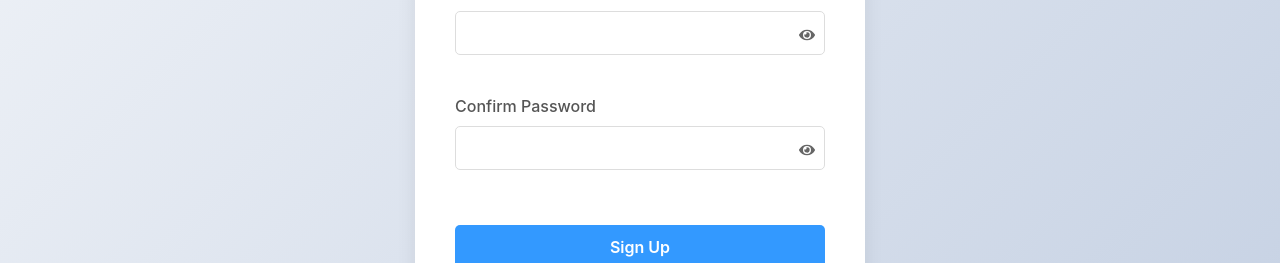
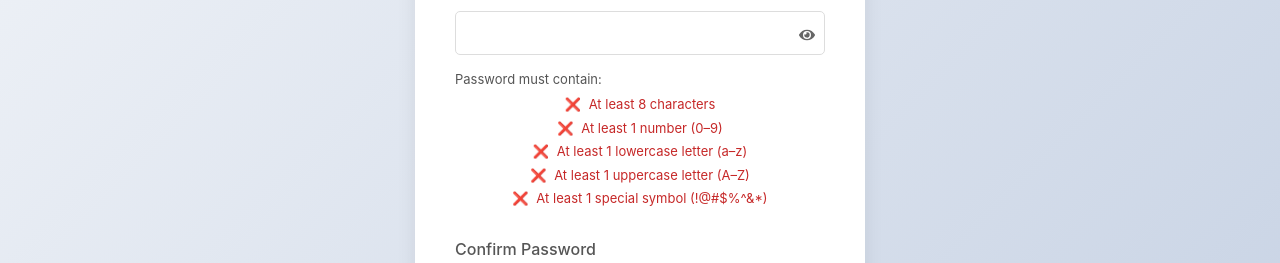
Before and after one commit to ShivanshCoding36/Privofy, a React (Create React App) app: page /signup in a window 1280 px wide. Shown: the part 537-800 px from the top of the page. Built offline with nearby package versions, Linux system fonts and the light colour scheme; no server answers.

Commit message:
Update Signup.jsx

```diff
--- a/src/pages/Signup.jsx
+++ b/src/pages/Signup.jsx
@@ -24,6 +24,17 @@ const Signup = () => {
       [e.target.name]: e.target.value
     });
   };
+
+  const getPasswordRuleState = (pwd) => ({
+    length: pwd.length >= 8,
+    number: /\d/.test(pwd),
+    lower: /[a-z]/.test(pwd),
+    upper: /[A-Z]/.test(pwd),
+    special: /[!@#$%^&*]/.test(pwd),
+  });
+
+  const rules = getPasswordRuleState(formData.password);
+  const isPasswordValid = Object.values(rules).every(Boolean);
 
   const handleSocialLogin = async (provider) => {
     try {
@@ -68,6 +79,11 @@ const Signup = () => {
 
     if (formData.password !== formData.confirmPassword) {
       setError("Passwords don't match");
+      return;
+    }
+
+    if (!isPasswordValid) {
+      setError("Password does not meet requirements");
       return;
     }
 
@@ -153,6 +169,31 @@ const Signup = () => {
                 {showPassword ? <FaEyeSlash /> : <FaEye />}
               </button>
             </div>
+            <div className="password-rules-box">
+              <div className="password-hint">Password must contain:</div>
+              <ul className="password-rules">
+                <li className={`password-rule ${rules.length ? 'rule-valid' : 'rule-invalid'}`}>
+                  <span className="rule-icon">{rules.length ? '✅' : '❌'}</span>
+                  At least 8 characters
+                </li>
+                <li className={`password-rule ${rules.number ? 'rule-valid' : 'rule-invalid'}`}>
+                  <span className="rule-icon">{rules.number ? '✅' : '❌'}</span>
+                  At least 1 number (0–9)
+                </li>
+                <li className={`password-rule ${rules.lower ? 'rule-valid' : 'rule-invalid'}`}>
+                  <span className="rule-icon">{rules.lower ? '✅' : '❌'}</span>
+                  At least 1 lowercase letter (a–z)
+                </li>
+                <li className={`password-rule ${rules.upper ? 'rule-valid' : 'rule-invalid'}`}>
+                  <span className="rule-icon">{rules.upper ? '✅' : '❌'}</span>
+                  At least 1 uppercase letter (A–Z)
+                </li>
+                <li className={`password-rule ${rules.special ? 'rule-valid' : 'rule-invalid'}`}>
+                  <span className="rule-icon">{rules.special ? '✅' : '❌'}</span>
+                  At least 1 special symbol (!@#$%^&*)
+                </li>
+              </ul>
+            </div>
           </div>
 
           <div className="form-group password-input">
@@ -179,7 +220,7 @@ const Signup = () => {
           <button
             type="submit"
             className="auth-button"
-            disabled={loading}
+            disabled={loading || !isPasswordValid}
           >
             {loading ? 'Creating Account...' : 'Sign Up'}
           </button>
```
